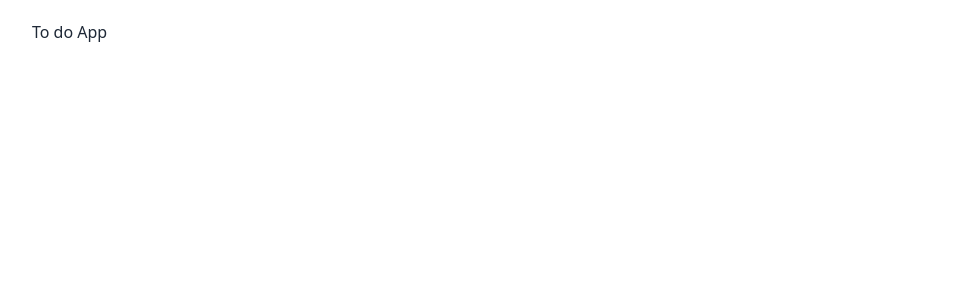
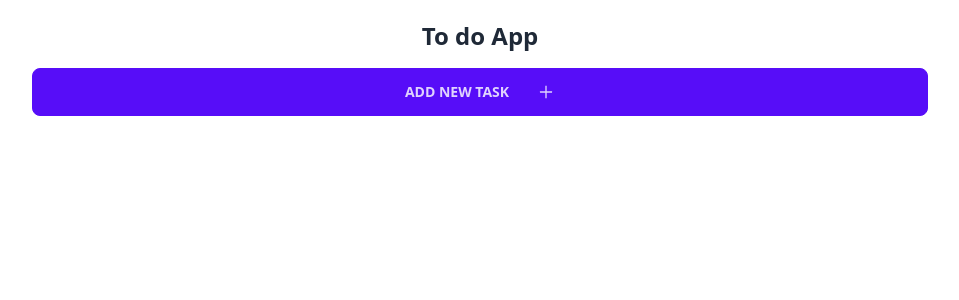
Before and after one commit to Olatoy2000/Todo-App, a Next.js app: page / in a window 1280 px wide. Shown: the top 300 px of the page, without its empty margins (160-1119 px from the left). Built offline with nearby package versions, Linux system fonts and the light colour scheme.

Commit message:
adding components

```diff
--- /dev/null
+++ b/app/components/AddTask.tsx
@@ -0,0 +1,13 @@
+import React from 'react'
+import { AiOutlinePlus} from "react-icons/ai"
+const AddTask = () => {
+  return (
+    <div>
+      <button className='btn btn-primary w-full'>Add New Task
+      <AiOutlinePlus size={18} className="ml-5" />
+      </button>
+    </div>
+  )
+}
+
+export default AddTask
--- a/app/page.tsx
+++ b/app/page.tsx
@@ -1,13 +1,12 @@
 import Head from "next/head";
+import AddTask from "./components/AddTask";
 
 export default function Home() {
   return (
-    <main className="mx-auto max-w-4xl">
-      {/* <Head>
-        <link rel="icon" href="/olatoydev.jpg" />
-      </Head> */}
-      <section className="my-5 flex flex-col gap-5 mx-auto" >
-        <h1 className="">To do App</h1>
+    <main className="mx-auto max-w-4xl mt-4 ">
+      <section className="my-5 flex flex-col gap-4 text-center"  >
+        <h1 className="text-2xl font-bold">To do App</h1>
+        <AddTask />
       </section>
     </main>
   );
--- a/package.json
+++ b/package.json
@@ -19,6 +19,7 @@
     "postcss": "8.4.30",
     "react": "18.2.0",
     "react-dom": "18.2.0",
+    "react-icons": "^4.11.0",
     "tailwindcss": "3.3.3",
     "typescript": "5.2.2"
   },
```
Also changed, not shown: 2 other files (tests, documents, lock files or other folders).
